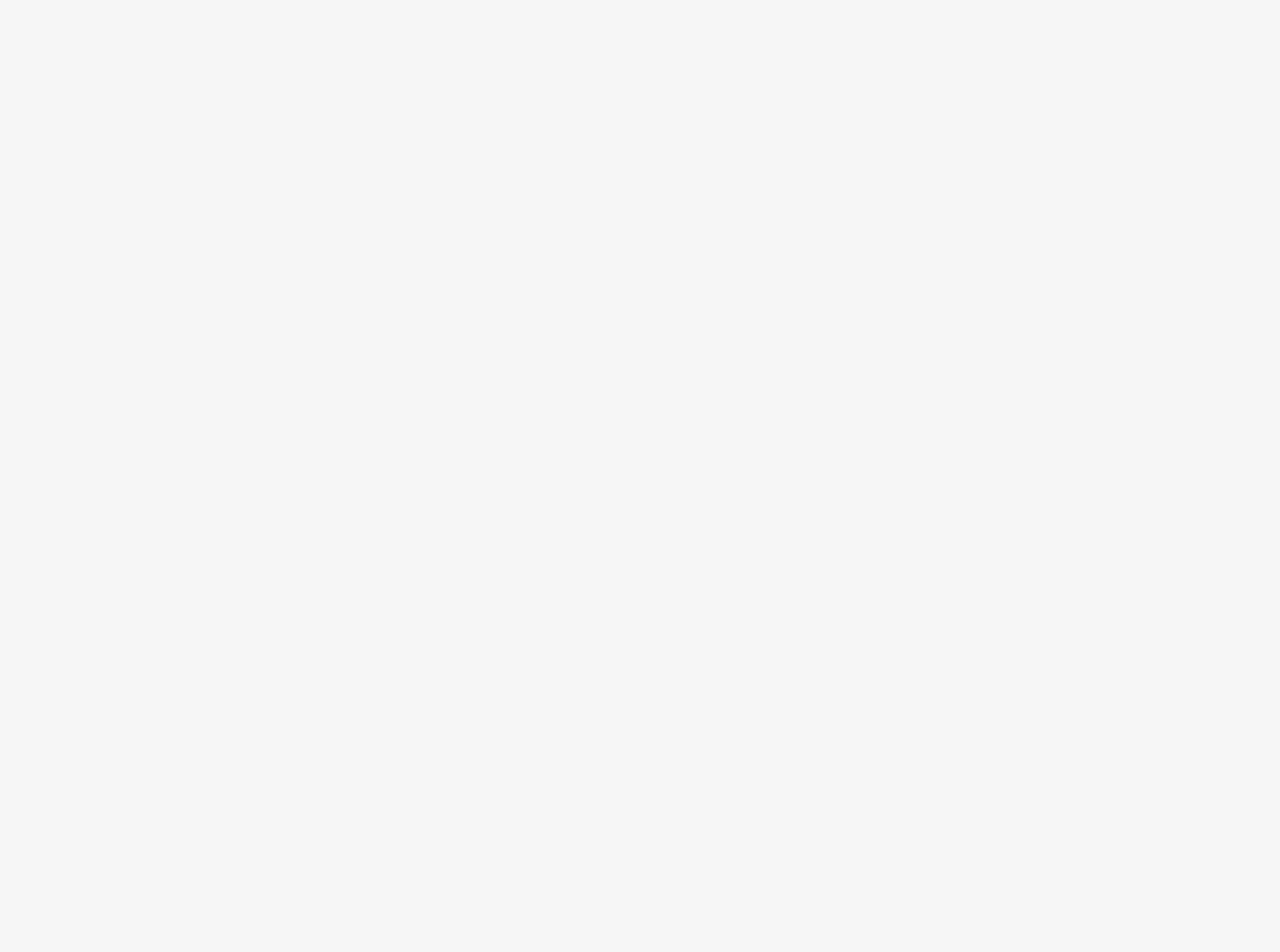
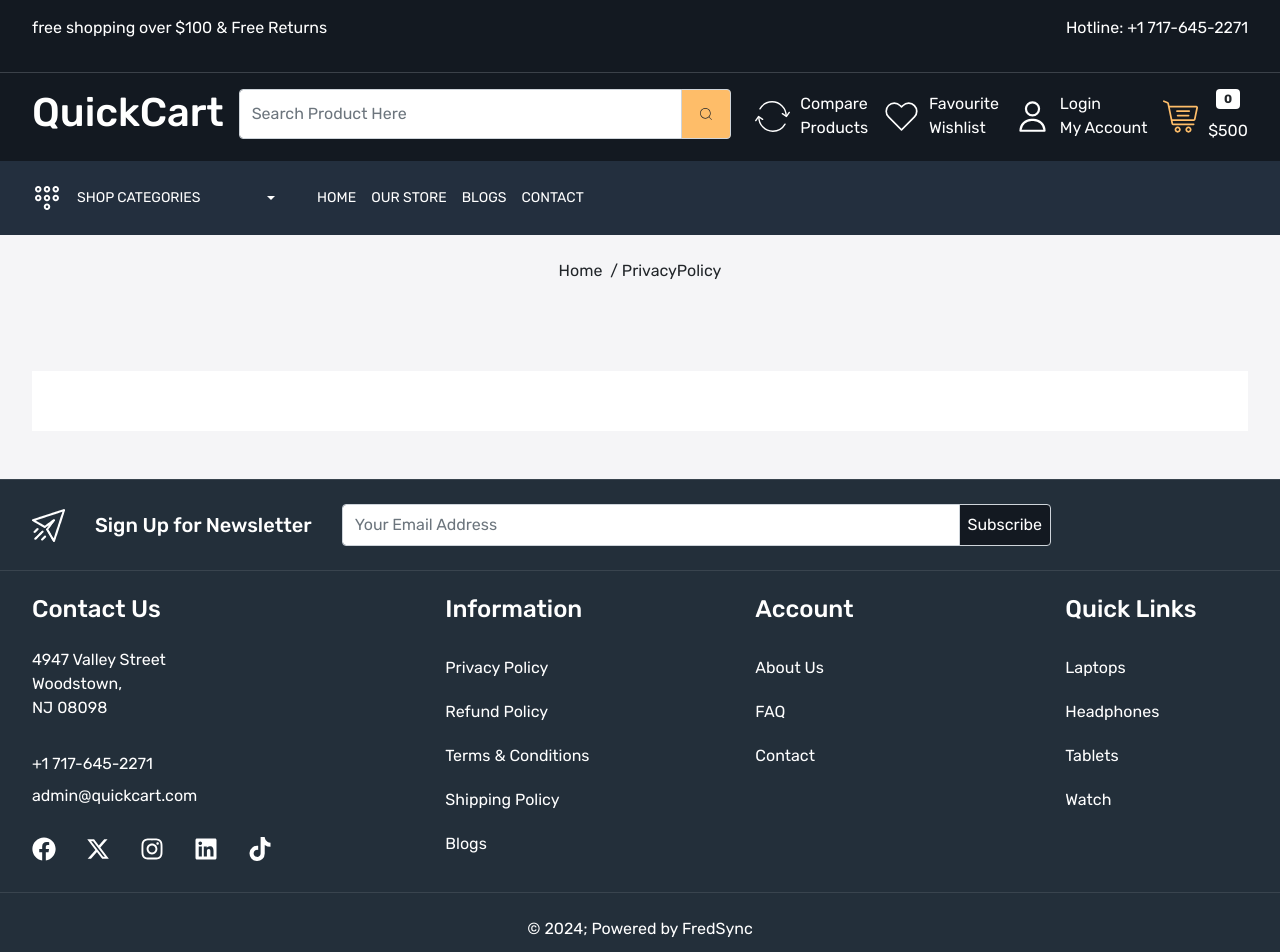
Before and after one commit to bant095/QuickCart-Frontend, a React (Create React App) app: page /privacy-policy in a window 1280 px wide. Before the commit this address had no page. Shown: the top 952 px of the page. Before the commit the page ends 800 px from the top, so only its background shows below. Built offline with nearby package versions, Linux system fonts and the light colour scheme.

Commit message:
I create file for policy, t&c, refund page

```diff
--- a/src/App.css
+++ b/src/App.css
@@ -693,3 +693,11 @@
   color: white;
 }
 /* Auth Card end */
+
+/* -============== */
+/* Policy page */
+
+.policy {
+  background-color: white;
+  padding: 30px;
+}
--- a/src/App.js
+++ b/src/App.js
@@ -14,6 +14,10 @@
 import SignUp from './pages/SignUp';
 import ResetPassword from './pages/ResetPassword';
 import SingleBlog from './pages/SingleBlog';
+import PrivacyPolicy from './pages/PrivacyPolicy';
+import RefundPolicy from './pages/RefundPolicy';
+import TermsAndCondition from './pages/TermsAndCondition';
+import ShippingPolicy from './pages/ShippingPolicy';
 
 function App() {
   return (
@@ -35,6 +39,11 @@
             <Route path='signup' element={<SignUp />} />
             <Route path='forgot-password' element={<ForgotPassword />} />
             <Route path='reset-password' element={<ResetPassword />} />
+
+            <Route path='privacy-policy' element={<PrivacyPolicy />} />
+            <Route path='refund-policy' element={<RefundPolicy />} />
+            <Route path='terms-and-condition' element={<TermsAndCondition />} />
+            <Route path='shipping-policy' element={<ShippingPolicy />} />
           </Route>
         </Routes>
       </BrowserRouter>
--- a/src/components/Footer.js
+++ b/src/components/Footer.js
@@ -78,16 +78,19 @@
             <div className='col-3'>
               <h4 className='text-white mb-4'> Information</h4>
               <div className='footer-links d-flex flex-column'>
-                <Link className='text-white py-2 mb-1' to='/'>
+                <Link to='/privacy-policy' className='text-white py-2 mb-1'>
                   Privacy Policy
                 </Link>
-                <Link className='text-white py-2 mb-1' to='/'>
+                <Link to='/refund-policy' className='text-white py-2 mb-1'>
                   Refund Policy
                 </Link>
-                <Link className='text-white py-2 mb-1' to='/'>
+                <Link
+                  className='text-white py-2 mb-1'
+                  to='/terms-and-condition'
+                >
                   Terms & Conditions
                 </Link>
-                <Link className='text-white py-2 mb-1' to='/'>
+                <Link className='text-white py-2 mb-1' to='/shipping-policy'>
                   Shipping Policy
                 </Link>
                 <Link className='text-white py-2 mb-1' to='/'>
@@ -95,7 +98,6 @@
                 </Link>
               </div>
             </div>
-
             <div className='col-3'>
               <h4 className='text-white mb-4'>Account</h4>
               <div className='footer-links d-flex flex-column'>
@@ -110,7 +112,6 @@
                 </Link>
               </div>
             </div>
-
             <div className='col-2'>
               <h4 className='text-white mb-4'>Quick Links</h4>
               <div className='footer-links d-flex flex-column'>
--- /dev/null
+++ b/src/pages/PrivacyPolicy.js
@@ -0,0 +1,23 @@
+import React from 'react';
+import Meta from '../components/Meta';
+import BreadCrumb from '../components/BreadCrumb';
+
+const PrivacyPolicy = () => {
+  return (
+    <>
+      <Meta title={'PrivacyPolicy'} />
+      <BreadCrumb title='PrivacyPolicy' />
+      <section className='policy-wrapper py-5 home-wrapper-2'>
+        <div className='container-xxl'>
+          <div className='row'>
+            <div className='col-12'>
+              <div className='policy'></div>
+            </div>
+          </div>
+        </div>
+      </section>
+    </>
+  );
+};
+
+export default PrivacyPolicy;
--- /dev/null
+++ b/src/pages/RefundPolicy.js
@@ -0,0 +1,23 @@
+import React from 'react';
+import Meta from '../components/Meta';
+import BreadCrumb from '../components/BreadCrumb';
+
+const RefundPolicy = () => {
+  return (
+    <>
+      <Meta title={'Refund Policy'} />
+      <BreadCrumb title='Refund Policy' />
+      <section className='policy-wrapper py-5 home-wrapper-2'>
+        <div className='container-xxl'>
+          <div className='row'>
+            <div className='col-12'>
+              <div className='policy'></div>
+            </div>
+          </div>
+        </div>
+      </section>
+    </>
+  );
+};
+
+export default RefundPolicy;
--- /dev/null
+++ b/src/pages/ShippingPolicy.js
@@ -0,0 +1,23 @@
+import React from 'react';
+import Meta from '../components/Meta';
+import BreadCrumb from '../components/BreadCrumb';
+
+const ShippingPolicy = () => {
+  return (
+    <>
+      <Meta title={'Shipping Policy'} />
+      <BreadCrumb title='Shipping Policy' />
+      <section className='policy-wrapper py-5 home-wrapper-2'>
+        <div className='container-xxl'>
+          <div className='row'>
+            <div className='col-12'>
+              <div className='policy'></div>
+            </div>
+          </div>
+        </div>
+      </section>
+    </>
+  );
+};
+
+export default ShippingPolicy;
--- a/src/pages/SingleBlog.js
+++ b/src/pages/SingleBlog.js
@@ -22,7 +22,7 @@
                 <h3 className='title'>
                   A Beautiful Sunday Morning Renaissance
                 </h3>
-                <img src='images/blog-3.webp' alt='blog' />
+                <img src='/images/blog-1.jpg' alt='blog' />
                 <p>
                   You’re only as good as your last collection, which is an
                   enormous pressure. I think there is something about luxury –
--- /dev/null
+++ b/src/pages/TermsAndCondition.js
@@ -0,0 +1,23 @@
+import React from 'react';
+import Meta from '../components/Meta';
+import BreadCrumb from '../components/BreadCrumb';
+
+const TermsAndCondition = () => {
+  return (
+    <>
+      <Meta title={'Terms And Condition'} />
+      <BreadCrumb title='Terms And Condition' />
+      <section className='policy-wrapper py-5 home-wrapper-2'>
+        <div className='container-xxl'>
+          <div className='row'>
+            <div className='col-12'>
+              <div className='policy'></div>
+            </div>
+          </div>
+        </div>
+      </section>
+    </>
+  );
+};
+
+export default TermsAndCondition;
```
